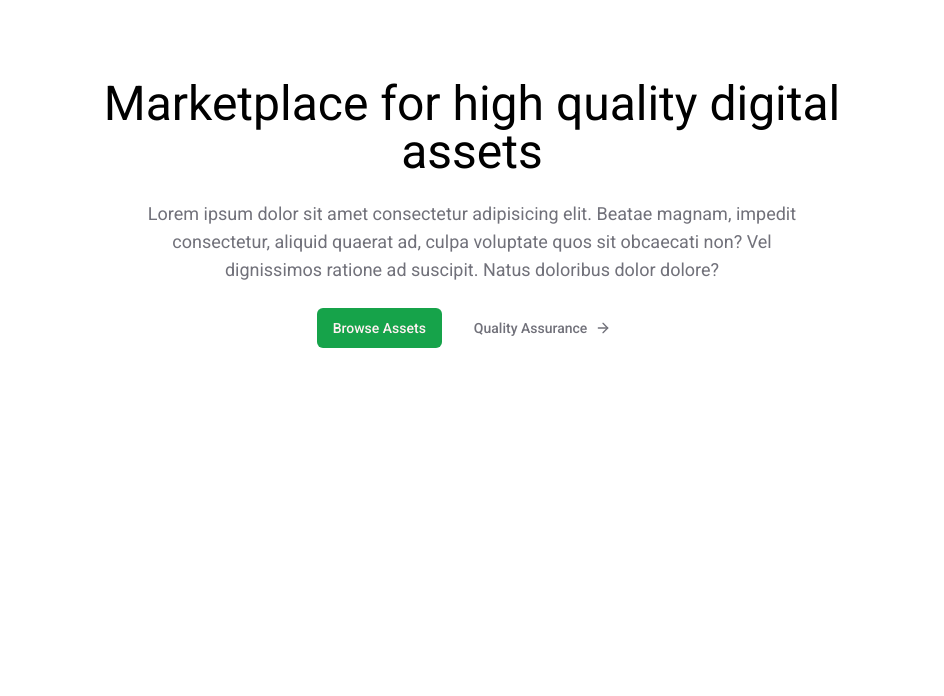
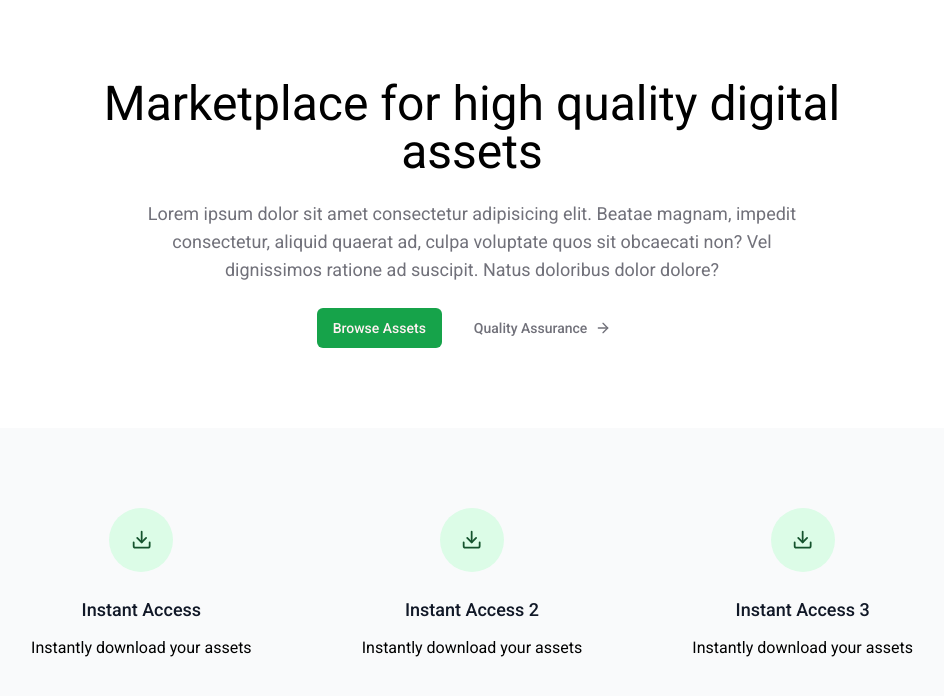
Before and after one commit to NatGlass/digital-market, a Next.js app: page / in a window 1280 px wide. Shown: the top 696 px of the page, without its empty margins (168-1112 px from the left). Built offline with nearby package versions, Linux system fonts and the light colour scheme.

Commit message:
start feature list

```diff
--- a/app/page.tsx
+++ b/app/page.tsx
@@ -1,7 +1,25 @@
 import { Button } from "@/components/ui/button";
 import MaxWidthWrapper from "@/components/ui/maxWidthWrapper";
-import { ArrowRight } from "lucide-react";
+import { ArrowRight, Download } from "lucide-react";
 import Link from "next/link";
+
+const features = [
+  {
+    label: "Instant Access",
+    icon: Download,
+    description: "Instantly download your assets"
+  },
+  {
+    label: "Instant Access 2",
+    icon: Download,
+    description: "Instantly download your assets"
+  },
+  {
+    label: "Instant Access 3",
+    icon: Download,
+    description: "Instantly download your assets"
+  }
+]
 
 const Home = () => {
   return (
@@ -26,9 +44,25 @@ const Home = () => {
           </div>
         </div>
         {/* TODO: feature grid */}
-        <div>
-
-        </div>
+        <section className="bg-gray-50 rounded-lg ">
+          <MaxWidthWrapper className="py-20">
+            <div className="grid grid-cols-1 gap-y-12 sm:grid-cols-2 lg:grid-cols-3 lg:gap-x-8 lg:gap-y-0">
+              {features.map((feature, index) => (
+                <div key={index} className="text-center md:flex md:items-center md:text-left lg:block lg:text-center">
+                  <div className="md:flex-shrink-0 flex justify-center">
+                    <div className="h-16 w-16 flex items-center justify-center rounded-full bg-green-100 text-green-900">
+                      {<feature.icon className="w-1/3 h-1/3" />}
+                    </div>
+                  </div>
+                  <div className="mt-6 md:ml-4 md:mt-0 lg:ml-0 lg:mt-6">
+                    <h2 className="text-lg font-medium text-gray-900">{feature.label}</h2>
+                    <p className="mt-3 text-">{feature.description}</p>
+                  </div>
+                </div>
+              ))}
+            </div>
+          </MaxWidthWrapper>
+        </section>
       </main>
     </MaxWidthWrapper>
   )
```
